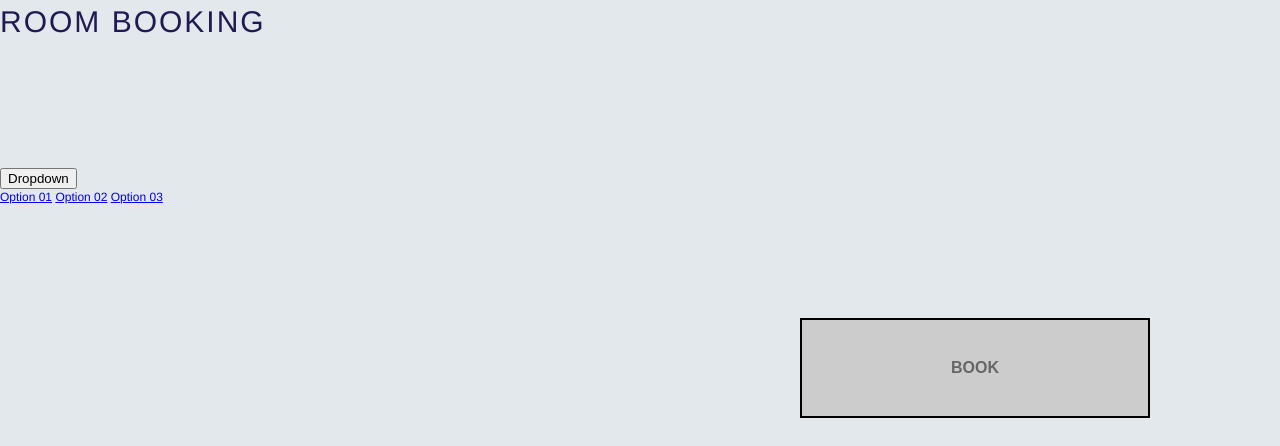
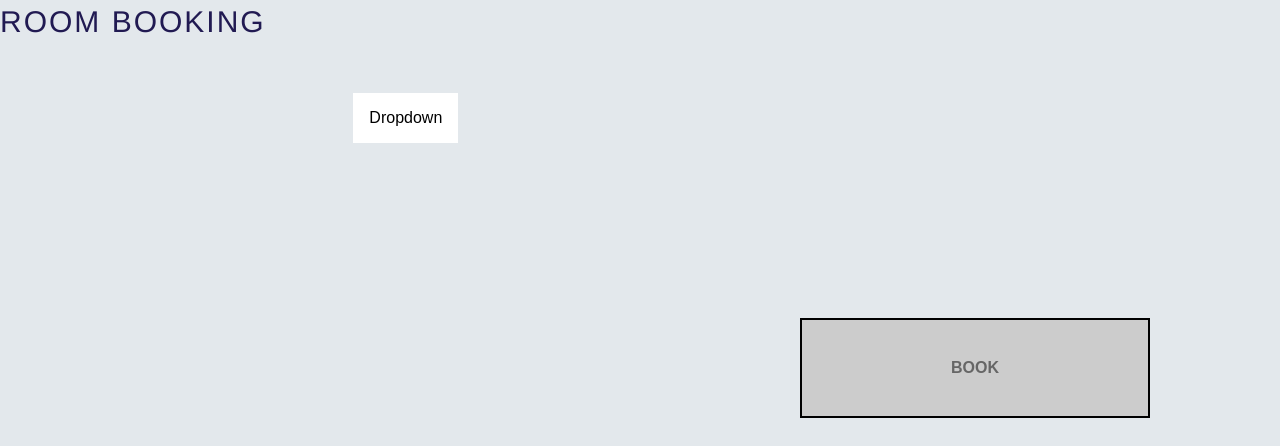
Before and after one commit to NadjaDH/P7-code, a Flask app: page /booking in a window 1280 px wide. Shown: the part 45-491 px from the top of the page. Run offline with Flask 3, Linux system fonts and the light colour scheme.

Commit message:
dropdown finally works
dropdown placeholder works

```diff
--- /dev/null
+++ b/static/Style_Dropdown.css
@@ -0,0 +1,42 @@
+.dropbtn {
+    background-color: #fff;
+    color: black;
+    padding: 16px;
+    font-size: 16px;
+    border: none;
+    cursor: pointer;
+}
+
+.dropbtn:hover, .dropbtn:focus{
+    background-color: rgb(151, 180, 200);
+
+}
+
+.dropdown {
+    position: relative;
+    display: inline-block;
+}
+
+
+/* Links inside the dropdown */
+.dropdown-content a {
+    color: black;
+    padding: 12px 16px;
+    text-decoration: none;
+    display: block;
+}
+/* Dropdown Content (options) are hidden by default */
+.dropdown-content {
+    display: none;
+    position: absolute;
+    background-color: #f1f1f1;
+    min-width: 160px;
+    box-shadow: 0px 8px 16px 0px rgba(0,0,0,0.2);
+    z-index: 1;
+}
+
+/* Changes color of dropdown links on hover */
+.dropdown-content a:hover {background-color: #ddd;}
+
+/* Show the dropdown menu */
+.show {display:block;}
--- a/templates/BookRoom.html
+++ b/templates/BookRoom.html
@@ -24,6 +24,7 @@
             alert("Room Booked!");
         }
     </script>
+
 </head>
 
 <body>
@@ -45,9 +46,32 @@
             <a href="#">Option 01</a>
             <a href="#">Option 02</a>
             <a href="#">Option 03</a>
-
+            <a href="#">Option 03</a>
+            <a href="#">Option 03</a>
         </div>
    </div>
+
+   <script>
+    /* When the user click on the button,
+toggle between hiding and showing the dropdown content */
+function myFunction() {
+    document.getElementById("myDropdown").classList.toggle("show");
+}
+
+//close the dropdown menu
+window.onclick = function(event) {
+    if (!event.target.matches('.dropbtn')) {
+        var dropdowns = document.getElementsByClassName("dropdown-content");
+        var i;
+        for (i = 0; i < dropdowns.length; i++){
+        var openDropdown = dropdowns[i];
+        if (openDropdown.classList.contains('show')) {
+            openDropdown.classList.remove('show');
+        }
+        }
+    }
+}
+   </script>
 
 </body>
 
```
